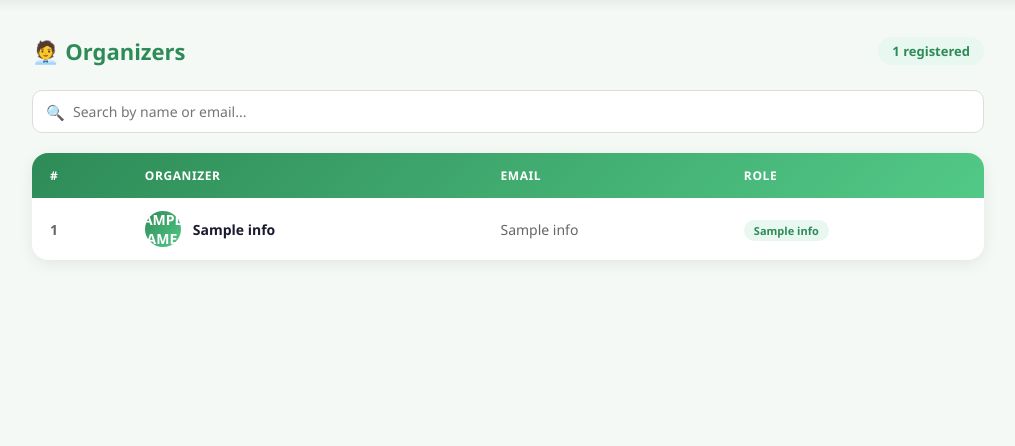
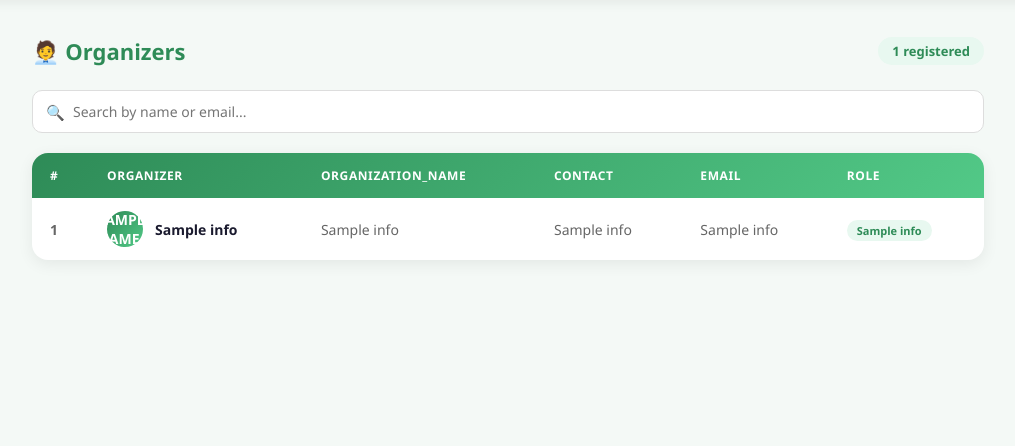
Before and after one commit to pramod1512/campaign-management-project, a Flask app: template templates/view_organizer.html in a window 1280 px wide. Shown: the part 63-509 px from the top of the page, without its empty margins (132-1147 px from the left). Run offline with Flask 3, Linux system fonts and the light colour scheme; the template is opened without the code that fills it: most values are stand-ins (such as "Sample title", 1, 10 or a date in 2020).

Commit message:
Update view_organizer.html

```diff
--- a/templates/view_organizer.html
+++ b/templates/view_organizer.html
@@ -166,6 +166,8 @@
         <tr>
           <th>#</th>
           <th>Organizer</th>
+	  <th>Organization_Name</th>
+	  <th>Contact</th>
           <th>Email</th>
           <th>Role</th>
         </tr>
@@ -180,6 +182,8 @@
               <strong>{{ info[1] }}</strong>
             </div>
           </td>
+	  <td style="color:var(--muted);">{{ info[5] }} </td>
+	  <td style="color:var(--muted);">{{ info[6] }} </td>
           <td style="color:var(--muted);">{{ info[2] }}</td>
           <td><span class="role-badge">{{ info[4] }}</span></td>
         </tr>
```
